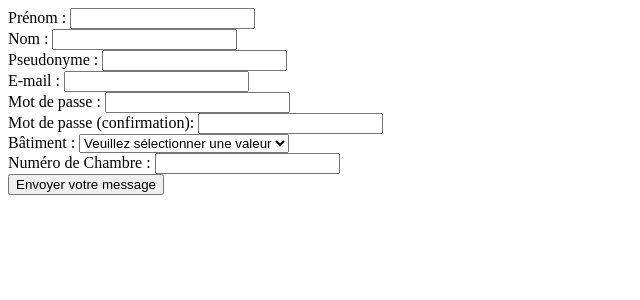
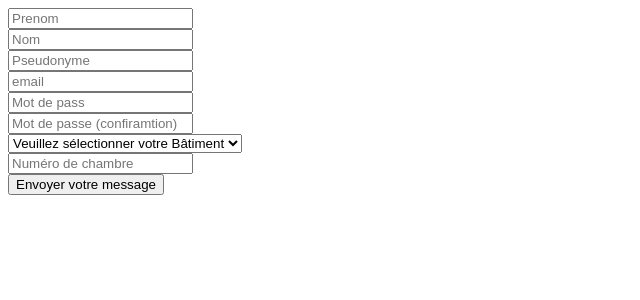
Before and after one commit to Syndorik/Cher-voisin, a PHP site: page /Accueil.php in a window 1280 px wide. Shown: the top 300 px of the page, without its empty margins (0-640 px from the left). Run offline with PHP 8.4, Linux system fonts and the light colour scheme.

Commit message:
modif accueil

```diff
--- a/Accueil.php
+++ b/Accueil.php
@@ -6,39 +6,32 @@
 
 <form action="/Accueil/resultat-formulaire.php" method="post" id="mf">
     <div>
-        <label for="Prénom">Prénom : </label>
-        <input type="text" name="prenom" id="Prenom"/>
+        <input type="text" name="prenom" id="Prenom" placeholder="Prenom" />
         <span></span>
     </div>
     <div>
-        <label for="Nom">Nom : </label>
-        <input type="text" name="nom" id = "Nom" />
+        <input type="text" name="nom" id = "Nom" placeholder="Nom" />
         <span></span>
     </div>
     <div>
-        <label for="Pseudonyme">Pseudonyme : </label>
-        <input type="text" name="pseudo" id = "Pseudo" />
+        <input type="text" name="pseudo" id = "Pseudo" placeholder="Pseudonyme" />
         <span></span>
     </div>
     <div>
-        <label for="email">E-mail : </label>
-        <input type="text" name="email" id="email"/>
+        <input type="text" name="email" id="email" placeholder="email" />
         <span></span>
     </div>
     <div>
-        <label for="Password">Mot de passe : </label>
-        <input type="password" name="pwd" id ="pass" />
+        <input type="password" name="pwd" id ="pass" placeholder="Mot de pass" />
         <span></span>
     </div>
     <div>
-        <label for="Password">Mot de passe (confirmation): </label>
-        <input type="password" name="pwd2" id = "pass1"/>
+        <input type="password" name="pwd2" id = "pass1" placeholder="Mot de passe (confiramtion)" />
         <span></span>
     </div>
 	<div>
-		<label for="batiment">Bâtiment : </label>
 		<select id ="batiment" name ="bat">
-			<option value= "null">Veuillez sélectionner une valeur</option>
+			<option value= "null">Veuillez sélectionner votre Bâtiment</option>
 			<option value= "i1">i1</option>
 			<option value= "i2">i2</option>
 			<option value= "i3">i3</option>
@@ -56,8 +49,7 @@
 		<span></span>
 	</div>
 	<div id = "yolo">
-        <label for="Nch">Numéro de Chambre : </label>
-        <input type="text" name="nch" id="chambre"/>
+        <input type="text" name="nch" id="chambre" placeholder="Numéro de chambre" />
         <span></span>
     </div>
     <span id = 'sbm'></span>
--- a/javascript/form.js
+++ b/javascript/form.js
@@ -109,16 +109,12 @@ function verifbat(batiment,ev){
 function recreate(){
 	dch = document.createElement('div');
 	dch.id = 'yolo';
-	lbl = document.createElement('label');
-	lbl.for = "Nch";
-	txt1 = document.createTextNode("Numéro de chambre");
 	inpp = document.createElement('input');
 	inpp.type= 'text';
 	inpp.name = 'nch';
 	inpp.id = 'chambre';
+	inpp.placeholder = "Numéro de chambre";
 	spp = document.createElement('span');
-	lbl.appendChild(txt1);
-	dch.appendChild(lbl);
 	dch.appendChild(inpp);
 	dch.appendChild(spp);
 	return(dch);
@@ -126,11 +122,11 @@ function recreate(){
 
 function autreBat(batiment){
 	if(batiment.value === "autre"){
-		batiment.parentNode.appendChild(document.createTextNode('Adresse :'));
 		addr = document.createElement('input');
 	    addr.id = 'addr';
 	    addr.type = 'text';
 	    addr.name = 'addr';
+	    addr.placeholder = "Adresse"
 	    batiment.parentNode.appendChild(addr);
 	    spip = document.createElement('span');
 	    spip.id = "spip";
@@ -146,7 +142,6 @@ function autreBat(batiment){
         			batiment.parentNode.removeChild(inp);
         			batiment.parentNode.removeChild(spip);
         			mf.insertBefore(recreate(),sbm);
-        			batiment.parentNode.removeChild(batiment.parentNode.lastChild);
         		}
         	}
       	})
```
